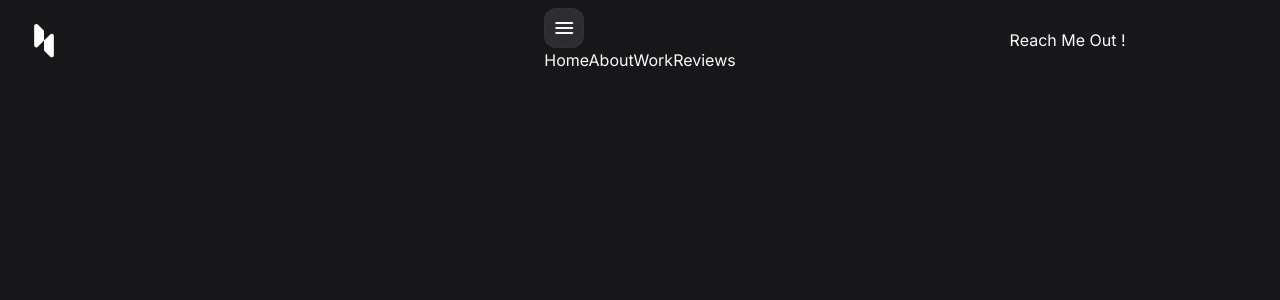
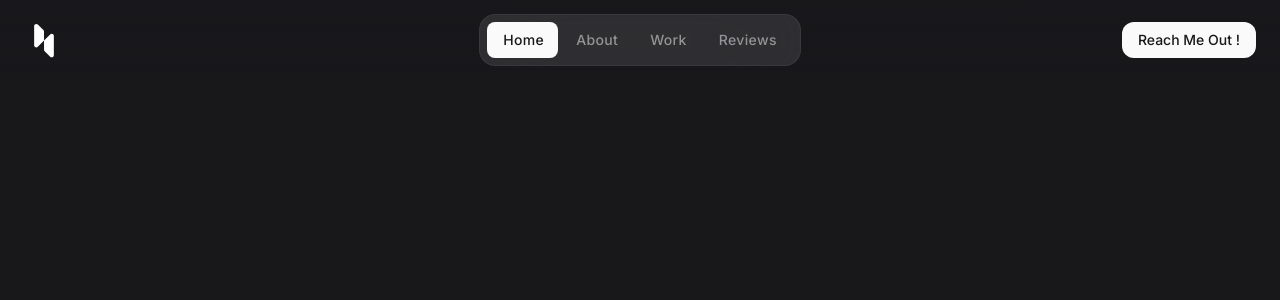
Before and after one commit to hayyantahirr/hayyantahirr, a React (Vite) app: page / in a window 1280 px wide. Shown: the top 300 px of the page. Built offline with nearby package versions, Linux system fonts and the light colour scheme.

Commit message:
navbar and header completed

```diff
--- a/package.json
+++ b/package.json
@@ -10,6 +10,7 @@
     "preview": "vite preview"
   },
   "dependencies": {
+    "prop-types": "^15.8.1",
     "react": "^18.3.1",
     "react-dom": "^18.3.1",
     "react-router-dom": "^6.27.0",
--- a/src/components/Header.jsx
+++ b/src/components/Header.jsx
@@ -1,9 +1,10 @@
-import React from "react";
+import React, { useState } from "react";
 // styles
-import "../styles/headers.css";
+// import "../styles/headers.css";
 //components
 import Navbar from "./Navbar";
 const Header = () => {
+  const [navOpen, setNavOpen] = useState(true);
   return (
     <header className="fixed top-0 left-0 w-full h-20 flex items-center z-40 bg-gradient-to-b  from-zinc-900 to-zinc-900/0">
       <div className="max-w-screen-2xl  w-full mx-auto px-4 flex justify-between items-center md:px-6 md:grid md:grid-cols-[1fr,3fr,1fr]">
@@ -18,12 +19,23 @@ const Header = () => {
           </a>
         </h1>
         <div className="relative md:justify-self-center">
-          <button onClick={null} className="menu-btn md:hidden">
-            <span className="material-symbols-rounded">menu</span>
+          <button
+            onClick={() => setNavOpen((prev) => !prev)}
+            className="menu-btn md:hidden"
+          >
+            <span className="material-symbols-rounded">
+              {navOpen ? "close" : "menu"}
+            </span>
           </button>
-          <Navbar />
+          <Navbar navOpen={navOpen} />
         </div>
-        <a href="#contact"> Reach Me Out !</a>
+        <a
+          href="#contact"
+          className="btn btn-secondary max-md:hidden md:justify-self-end"
+        >
+          {" "}
+          Reach Me Out !
+        </a>
       </div>
     </header>
   );
--- a/src/components/Navbar.jsx
+++ b/src/components/Navbar.jsx
@@ -1,7 +1,27 @@
-import React, { useRef } from "react";
+import React, { useEffect, useRef } from "react";
+import PropTypes from "prop-types";
 
-const Navbar = () => {
+const Navbar = ({ navOpen }) => {
   const lastActiveLink = useRef();
+  const activeBox = useRef();
+  const initActiveBox = () => {
+    activeBox.current.style.top = lastActiveLink.current.offsetTop + "px";
+    activeBox.current.style.left = lastActiveLink.current.offsetLeft + "px";
+    activeBox.current.style.width = lastActiveLink.current.offsetWidth + "px";
+    activeBox.current.style.height = lastActiveLink.current.offsetHeight + "px";
+  };
+
+  useEffect(initActiveBox, []);
+  window.addEventListener("resize", initActiveBox);
+  const activeCurrentLink = (event) => {
+    lastActiveLink.current?.classList.remove("active");
+    event.target.classList.add("active");
+    lastActiveLink.current = event.target;
+    activeBox.current.style.top = event.target.offsetTop + "px";
+    activeBox.current.style.left = event.target.offsetLeft + "px";
+    activeBox.current.style.width = event.target.offsetWidth + "px";
+    activeBox.current.style.height = event.target.offsetHeight + "px";
+  };
   const navItems = [
     {
       label: "Home",
@@ -25,25 +45,31 @@ const Navbar = () => {
       className: "nav-link",
     },
     {
-      label: "Contact",
+      label: "Reach me Out!",
       link: "#contact",
       className: "nav-link md:hidden",
     },
   ];
   return (
-    <nav className="">
-      {navItems.map(({ label, link, className }, index) => (
+    <nav className={"navbar " + (navOpen ? "active" : "")}>
+      {navItems.map(({ label, link, className, ref }, key) => {
+        return (
           <a
-          key={index}
             href={link}
             className={className}
-          onClick={null}
+            key={key}
+            ref={ref}
+            onClick={activeCurrentLink}
           >
             {label}
           </a>
-      ))}
+        );
+      })}
+      <div className="active-box" ref={activeBox}></div>
     </nav>
   );
 };
-
+Navbar.propTypes = {
+  navOpen: PropTypes.bool.isRequired,
+};
 export default Navbar;
--- a/src/index.css
+++ b/src/index.css
@@ -1,6 +1,14 @@
 @tailwind base;
 @tailwind components;
 @tailwind utilities;
+
+/* -------------------------- */
+/* * Utilities */
+/* -------------------------- */
+.material-symbols-rounded {
+  @apply w-[1em] h-[1em] overflow-hidden;
+  font-variation-settings: "FILL" 0, "wght" 400, "GRAD" 0, "opsz" 24;
+}
 
 /* -------------------------- */
 /* * Base */
@@ -11,5 +19,34 @@ html {
 }
 
 body {
-  @apply bg-zinc-900 text-zinc-50 ;
+  @apply bg-zinc-900 text-zinc-50;
 }
+
+/* headers styles */
+.menu-btn {
+  @apply w-10 h-10 grid place-items-center  bg-zinc-50/10 rounded-xl ring-inset ring-1 ring-zinc-50/[0.02] backdrop-blur-2xl hover:bg-zinc-50/15 transition-[transform,background-color] active:scale-95;
+}
+/* Navbar */
+.navbar {
+  @apply absolute top-full mt-2 right-0 min-w-40 p-2 bg-zinc-50/10 rounded-2xl ring-inset ring-1 ring-zinc-50/5 scale-90 isolate blur-sm opacity-0 invisible transition-[opacity,transform,filter] md:static md:flex md:items-center md:mt-0 md:opacity-100 md:blur-0 md:visible md:scale-100 backdrop-blur-2xl;
+}
+.navbar.active {
+  @apply opacity-100 scale-100 blur-0  visible;
+}
+.nav-link {
+  @apply grid items-center h-9 px-4 text-sm font-medium tracking-wide text-zinc-50/50 hover:text-zinc-50 transition-colors;
+}
+.nav-link.active {
+  @apply text-zinc-900 duration-500;
+}
+.navbar .active-box {
+  @apply absolute  bg-zinc-50 rounded-lg -z-10 transition-[top,left] duration-500;
+}
+
+/* button */
+.btn {
+  @apply max-w-max h-9 flex items-center gap-2 px-4 rounded-xl font-medium text-sm ring-1 ring-zinc-50/5 ring-inset transition-[background-color];
+}
+.btn-secondary {
+  @apply bg-zinc-50 text-zinc-900 active:bg-zinc-50/80;
+}
--- a/src/styles/headers.css
+++ /dev/null
@@ -1,3 +0,0 @@
-.menu-btn {
-  @apply w-10 h-10 grid place-items-center  bg-zinc-50/10 rounded-xl ring-inset ring-1 ring-zinc-50/[0.02] backdrop-blur-2xl hover:bg-zinc-50/15 transition-[transform,background-color] active:scale-95;
-}
```
Also changed, not shown: 1 other file (tests, documents, lock files or other folders). Lines whose indentation alone changed are shown as unchanged.
